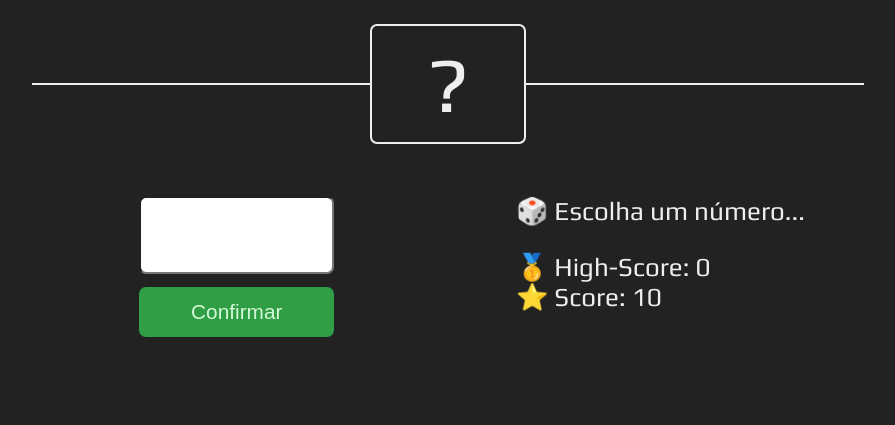
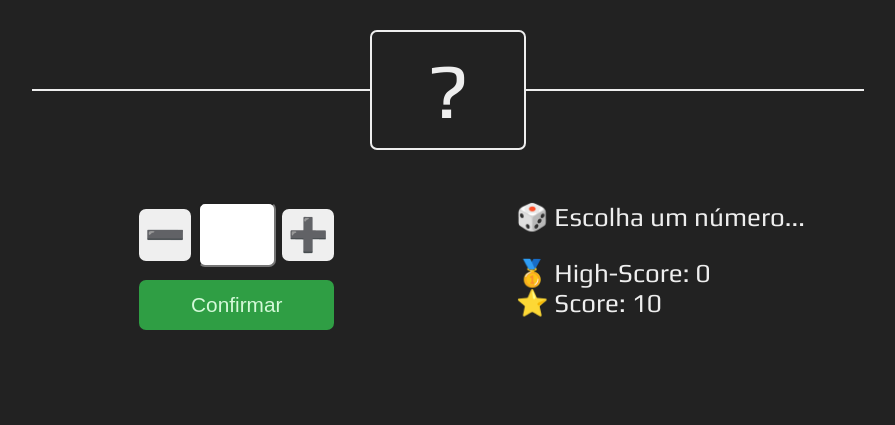
Before and after one commit to alexandregiaccheri/guess-the-number, a plain HTML site: page index.html in a window 1280 px wide. Shown: the part 250-675 px from the top of the page, without its empty margins (192-1087 px from the left). Drawn offline with Linux system fonts and the light colour scheme.

Commit message:
feat: plus and minus buttons

```diff
--- a/index.html
+++ b/index.html
@@ -7,6 +7,10 @@
     <meta
       name="description"
       content="Jogo simples onde o objetivo é adivinhar o número certo (aleatório) entre 1 e 20 com a menor quantidade possível de tentativas"
+    />
+    <meta
+      property="og:image"
+      content="https://raw.githubusercontent.com/alexandregiaccheri/guess-the-number/main/og-image.jpg"
     />
 
     <title>Adivinhe o Número</title>
@@ -37,7 +41,11 @@
 
       <div class="io-box">
         <div class="input-box">
-          <input class="guess" type="number" min="1" max="20" />
+          <div>
+            <button class="btn-plus-minus minus">➖</button>
+            <input class="guess" type="number" min="1" max="20" />
+            <button class="btn-plus-minus plus">➕</button>
+          </div>
           <button class="btn confirm">Confirmar</button>
         </div>
 
--- a/scripts.js
+++ b/scripts.js
@@ -2,8 +2,10 @@
 
 const generateNumber = () => Math.floor(Math.random() * 20) + 1;
 
+const btnConfirm = document.querySelector(".confirm");
+const btnMinus = document.querySelector(".minus");
+const btnPlus = document.querySelector(".plus");
 const btnRestart = document.querySelector(".restart");
-const btnConfirm = document.querySelector(".confirm");
 const displayText = document.querySelector(".display-text");
 const guessInput = document.querySelector(".guess");
 const highScore = document.querySelector(".high-score");
@@ -52,3 +54,11 @@ btnRestart.addEventListener("click", function () {
   guessInput.value = "";
   document.body.classList.remove("winner", "loser");
 });
+
+btnMinus.addEventListener("click", function () {
+  guessInput.value--;
+});
+
+btnPlus.addEventListener("click", function () {
+  guessInput.value++;
+});
--- a/style.css
+++ b/style.css
@@ -112,9 +112,16 @@ h1 {
   gap: 1rem;
 }
 
+.input-box div {
+  display: flex;
+  align-items: center;
+  justify-content: space-between;
+  width: 15rem;
+}
+
 input {
-  height: 6rem;
-  width: 15rem;
+  height: 5rem;
+  width: 6rem;
   border-radius: 7px;
   font-family: "Play", sans-serif;
   font-size: 3rem;
@@ -124,6 +131,14 @@ input {
 input:focus {
   border: 3px solid #e8590c;
   outline-style: none;
+}
+
+.btn-plus-minus {
+  border: none;
+  border-radius: 7px;
+  font-size: 2.5rem;
+  width: 4rem;
+  height: 4rem;
 }
 
 .confirm {
```
Also changed, not shown: og-image.jpg (added).
